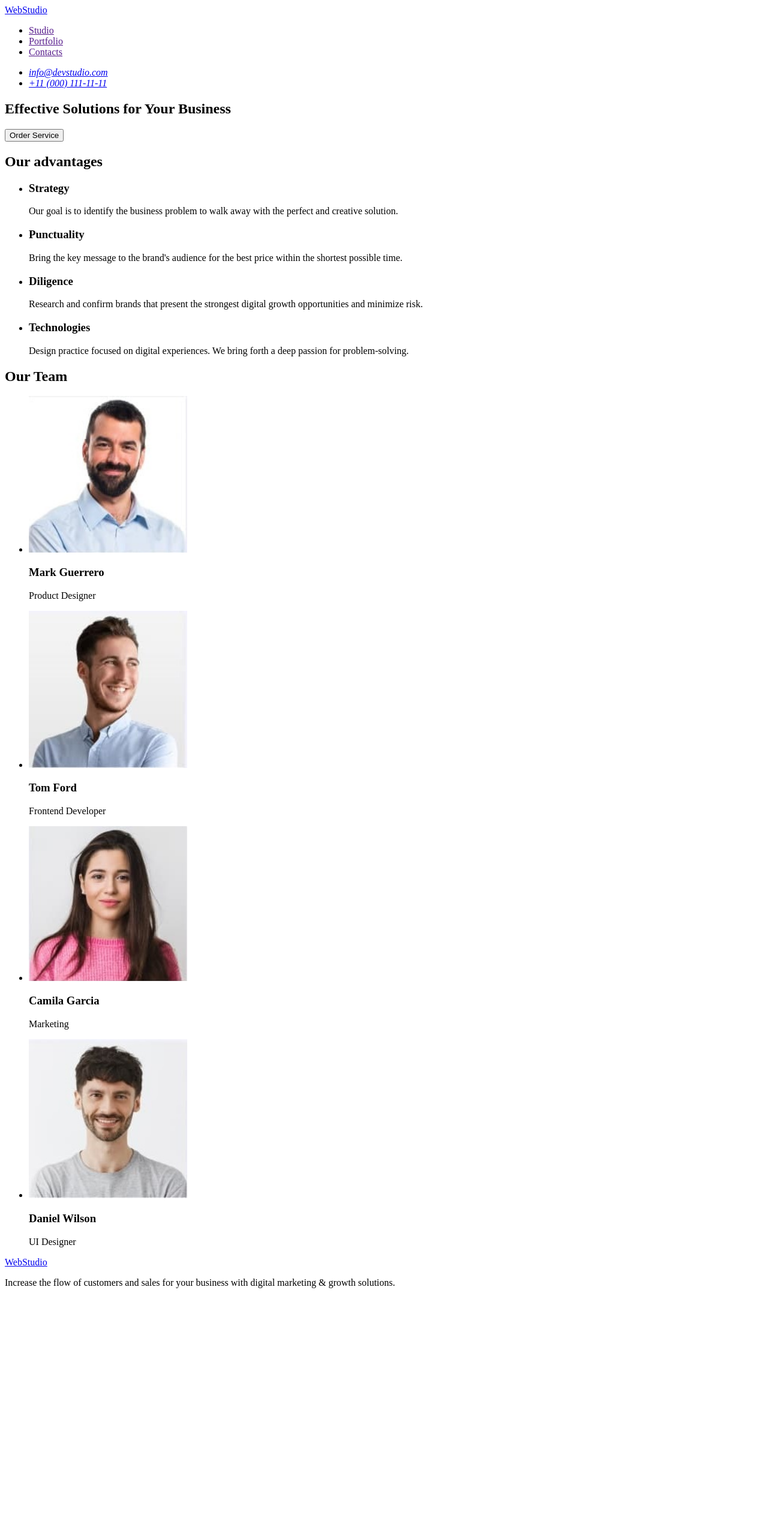
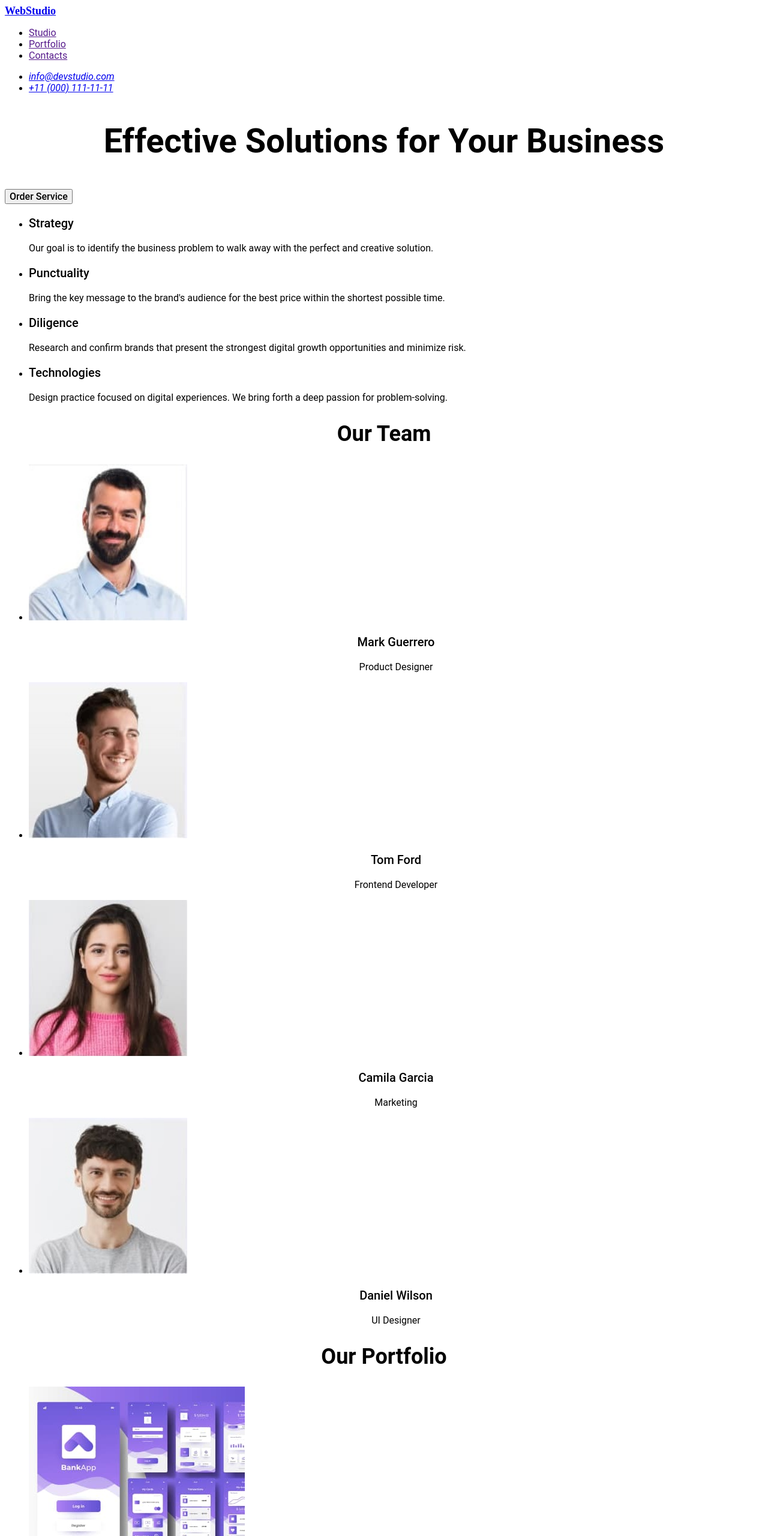
Before and after one commit to Alla1965/goit-markup-hw-02, a plain HTML site: page index.html in a window 1280 px wide. Shown: the top 2560 px of the page at 60% size. Before the commit the page ends 2163 px from the top, so only its background shows below. Drawn offline with Linux system fonts and the light colour scheme.

Commit message:
first version

```diff
--- /dev/null
+++ b/css/styles.css
@@ -0,0 +1,72 @@
+.link {
+        font-family: Roboto;
+        font-size: 16px;
+       }
+       h1 {
+             font-family: Roboto;
+            font-size: 56px;
+            font-weight: 700;
+             text-align: center;
+       }
+       button {
+             font-family: Roboto;
+            font-size: 16px;
+            font-weight: 500;
+                   }
+        .advantages p {
+                 font-family: Roboto;
+                font-size: 16px;
+                font-weight: 400;
+                       }
+          .advantages h3 {
+                font-family: Roboto;
+                font-size: 20px;
+                font-weight: 500;
+              }
+.head-2 {
+
+    font-family: Roboto;
+    font-size: 36px;
+    font-weight: 700;
+    text-align: center;
+}
+.our-team img{
+    width: 264px;
+    height: 260px;
+    }
+  .our-team h3 {
+            font-family: Roboto;
+        font-size: 20px;
+        font-weight: 500;
+        text-align: center;
+  }
+  .our-team p {
+        font-family: Roboto;
+        font-size: 16px;
+        font-weight: 400;
+        text-align: center;
+  }
+  .our-portfolio img {
+        width: 360px;
+        height: 300px;
+        }
+  .our-portfolio h3 {
+             font-family: Roboto;
+            font-size: 20px;
+            font-weight: 500;
+                     }
+  .our-portfolio p {
+        font-family: Roboto;
+        font-size: 16px;
+        font-weight: 400;
+          }
+          .logo {
+            font-family: Raleway;
+                font-size: 18px;
+                font-weight: 700;
+             }
+            .text-footer {
+                    font-family: Roboto;
+                    font-size: 16px;
+                    font-weight: 400;
+              }
--- a/index.html
+++ b/index.html
@@ -1,11 +1,14 @@
-<!doctype html>
+<!DOCTYPE html>
 <html lang="en">
-
   <head>
-      <meta charset="UTF-8">
-     <meta name="viewport" content="width=device-width, initial-scale=1.0">
-     <meta name="description" content="Effective Solutions for Your Business. Web development" >
+    <meta charset="UTF-8" />
+    <meta name="viewport" content="width=device-width, initial-scale=1.0" />
+    <meta
+      name="description"
+      content="Effective Solutions for Your Business. Web development"
+    />
     <title>WebStudio</title>
+    <link rel="stylesheet" href="./css/styles.css" />
   </head>
 
   <body>
@@ -13,93 +16,183 @@
       <!-- Меню навігації -->
       <nav>
         <!--  logo -->
-    <a href="./index.html"> WebStudio</a>
+        <a href="./index.html" class="logo"> WebStudio</a>
 
         <ul>
           <li>
-             <a href=""> Studio </a>
+            <a href="" class="link"> Studio </a>
           </li>
           <li>
-             <a href=""> Portfolio </a>
+            <a href="" class="link"> Portfolio </a>
           </li>
           <li>
-             <a href=""> Contacts </a>
+            <a href="" class="link"> Contacts </a>
           </li>
         </ul>
       </nav>
       <address>
         <ul>
           <li>
-            <a href ="mailto:info@devstudio.com">info@devstudio.com</a>
+            <a href="mailto:info@devstudio.com" class="link"
+              >info@devstudio.com</a
+            >
           </li>
           <li>
-            <a href="tel:+110001111111">+11 (000) 111-11-11</a>
+            <a href="tel:+110001111111" class="link">+11 (000) 111-11-11</a>
           </li>
         </ul>
       </address>
     </header>
     <main>
       <section>
-           <h1> Effective Solutions for Your Business </h1>
-           <button type="button"> Order Service </button>
+        <h1>Effective Solutions for Your Business</h1>
+        <button type="button">Order Service</button>
       </section>
 
       <section>
-        <h2>Our advantages</h2>
-         <ul>
+        <h2 hidden>Our advantages</h2>
+        <ul class="advantages">
           <li>
             <h3>Strategy</h3>
-                 <p> Our goal is to identify the business
-                 problem to walk away with the perfect and creative solution.</p>
+            <p>
+              Our goal is to identify the business problem to walk away with the
+              perfect and creative solution.
+            </p>
           </li>
           <li>
             <h3>Punctuality</h3>
-                  <p> Bring the key message to the brand's audience for the best price within the shortest possible time.</p>
+            <p>
+              Bring the key message to the brand's audience for the best price
+              within the shortest possible time.
+            </p>
           </li>
           <li>
             <h3>Diligence</h3>
-                  <p> Research and confirm brands that present the strongest digital growth opportunities and minimize risk.</p>
+            <p>
+              Research and confirm brands that present the strongest digital
+              growth opportunities and minimize risk.
+            </p>
           </li>
           <li>
             <h3>Technologies</h3>
-                 <p> Design practice focused on digital experiences. We bring forth a deep passion for problem-solving.</p>
+            <p>
+              Design practice focused on digital experiences. We bring forth a
+              deep passion for problem-solving.
+            </p>
           </li>
         </ul>
       </section>
 
       <section>
-     <h2> Our Team </h2>
-     <ul>
+        <h2 class="head-2">Our Team</h2>
+        <ul class="our-team">
           <li>
-             <img src="./images/Team-Card-1.jpg" alt="Mark Guerrero" width ="264" >
-            <h3> Mark Guerrero </h3>
-            <p> Product Designer      </p>
+            <img
+              src="./images/Team-Card-1.jpg"
+              alt="Mark Guerrero"
+              width="264"
+            />
+            <h3>Mark Guerrero</h3>
+            <p>Product Designer</p>
           </li>
           <li>
-             <img src="./images/Team-Card-2.jpg" alt="Tom Ford" width="264" >
-             <h3> Tom Ford </h3>
-             <p> Frontend Developer </p>
+            <img src="./images/Team-Card-2.jpg" alt="Tom Ford" width="264" />
+            <h3>Tom Ford</h3>
+            <p>Frontend Developer</p>
           </li>
           <li>
-             <img src="./images/Team-Card-3.jpg" alt="Camila Garcia" width="264" >
-              <h3> Camila Garcia </h3>
-              <p> Marketing </p>
+            <img
+              src="./images/Team-Card-3.jpg"
+              alt="Camila Garcia"
+              width="264"
+            />
+            <h3>Camila Garcia</h3>
+            <p>Marketing</p>
           </li>
           <li>
-             <img src="./images/Team-Card-4.jpg" alt="Daniel Wilson" width="264" >
-                <h3> Daniel Wilson </h3>
-                <p> UI Designer </p>
+            <img
+              src="./images/Team-Card-4.jpg"
+              alt="Daniel Wilson"
+              width="264"
+            />
+            <h3>Daniel Wilson</h3>
+            <p>UI Designer</p>
+          </li>
+        </ul>
+      </section>
+      <section>
+        <h2 class="head-2">Our Portfolio</h2>
+        <ul class="our-portfolio">
+          <li>
+            <img
+              src="./images/portfolio-1.jpg"
+              alt="Banking App"
+              width="360"
+              height="300"
+            />
+            <h3>Banking App</h3>
+            <p>App</p>
+          </li>
+          <li>
+            <img
+              src="./images/portfolio-2.jpg"
+              alt="Cashless Payment"
+              width="360"
+              height="300"
+            />
+            <h3>Cashless Payment</h3>
+            <p>Marketing</p>
+          </li>
+          <li>
+            <img
+              src="./images/portfolio-3.jpg"
+              alt="Meditation App"
+              width="360"
+              height="300"
+            />
+            <h3>Meditation App</h3>
+            <p>App</p>
+          </li>
+          <li>
+            <img
+              src="./images/portfolio-4.jpg"
+              alt="Taxi Service"
+              width="360"
+              height="300"
+            />
+            <h3>Taxi Service</h3>
+            <p>Marketing</p>
+          </li>
+          <li>
+            <img
+              src="./images/portfolio-5.jpg"
+              alt="Screen Illustrations"
+              width="360"
+              height="300"
+            />
+            <h3>Screen Illustrations</h3>
+            <p>Design</p>
+          </li>
+          <li>
+            <img
+              src="./images/portfolio-6.jpg"
+              alt="Online Courses"
+              width="360"
+              height="300"
+            />
+            <h3>Online Courses</h3>
+            <p>Marketing</p>
           </li>
         </ul>
       </section>
     </main>
 
     <footer>
-
-         <a href="./index.html">  WebStudio  </a>
-        <p>  Increase the flow of customers and sales for your business with digital marketing & growth solutions. </p>
+      <a href="./index.html" class="logo"> WebStudio </a>
+      <p class="text-footer">
+        Increase the flow of customers and sales for your business with digital
+        marketing & growth solutions.
+      </p>
     </footer>
-
-
   </body>
 </html>
```
Also changed, not shown: images/portfolio-1.jpg (added), images/portfolio-2.jpg (added), images/portfolio-3.jpg (added), images/portfolio-4.jpg (added), images/portfolio-5.jpg (added), images/portfolio-6.jpg (added), 2 other files. Lines whose indentation alone changed are shown as unchanged.
